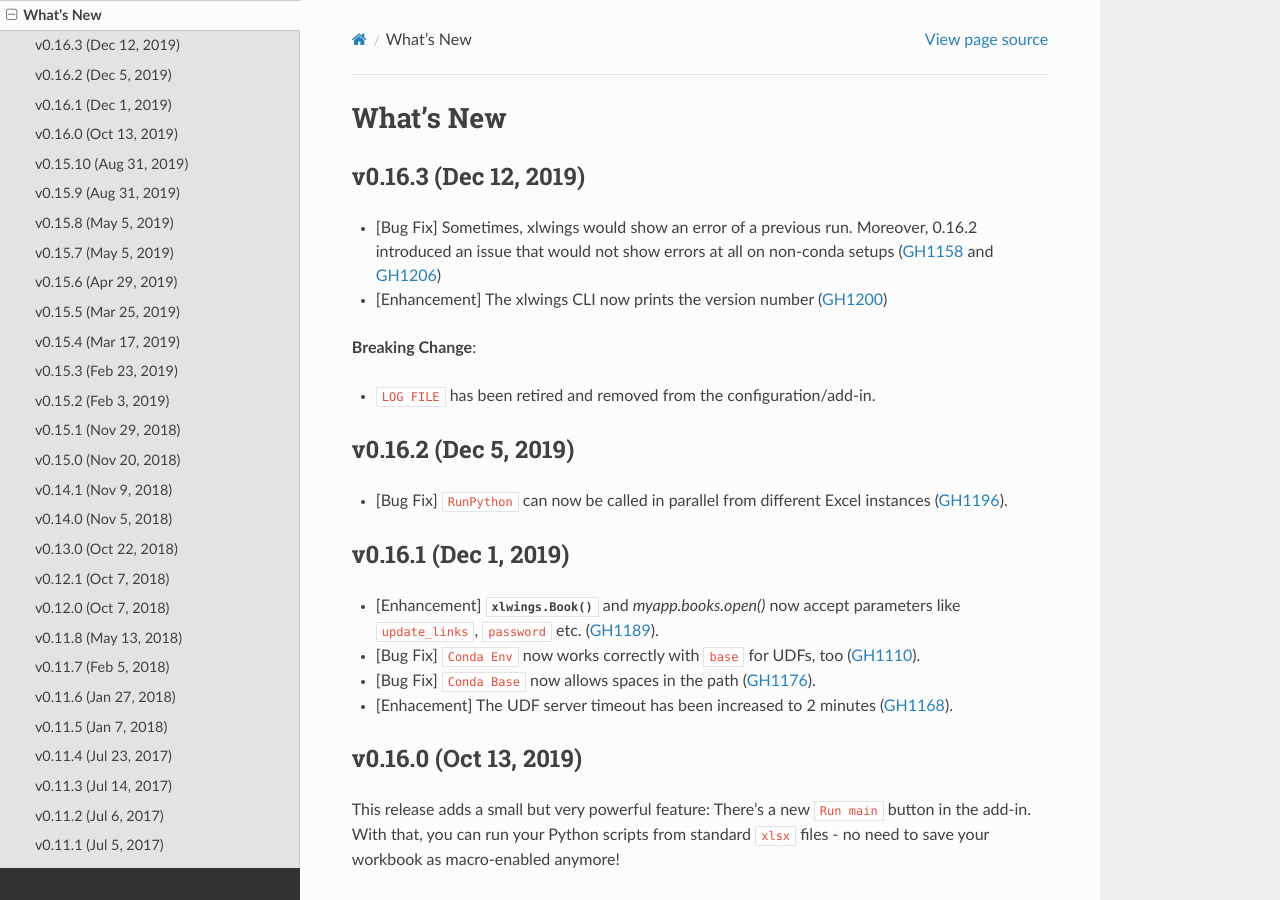
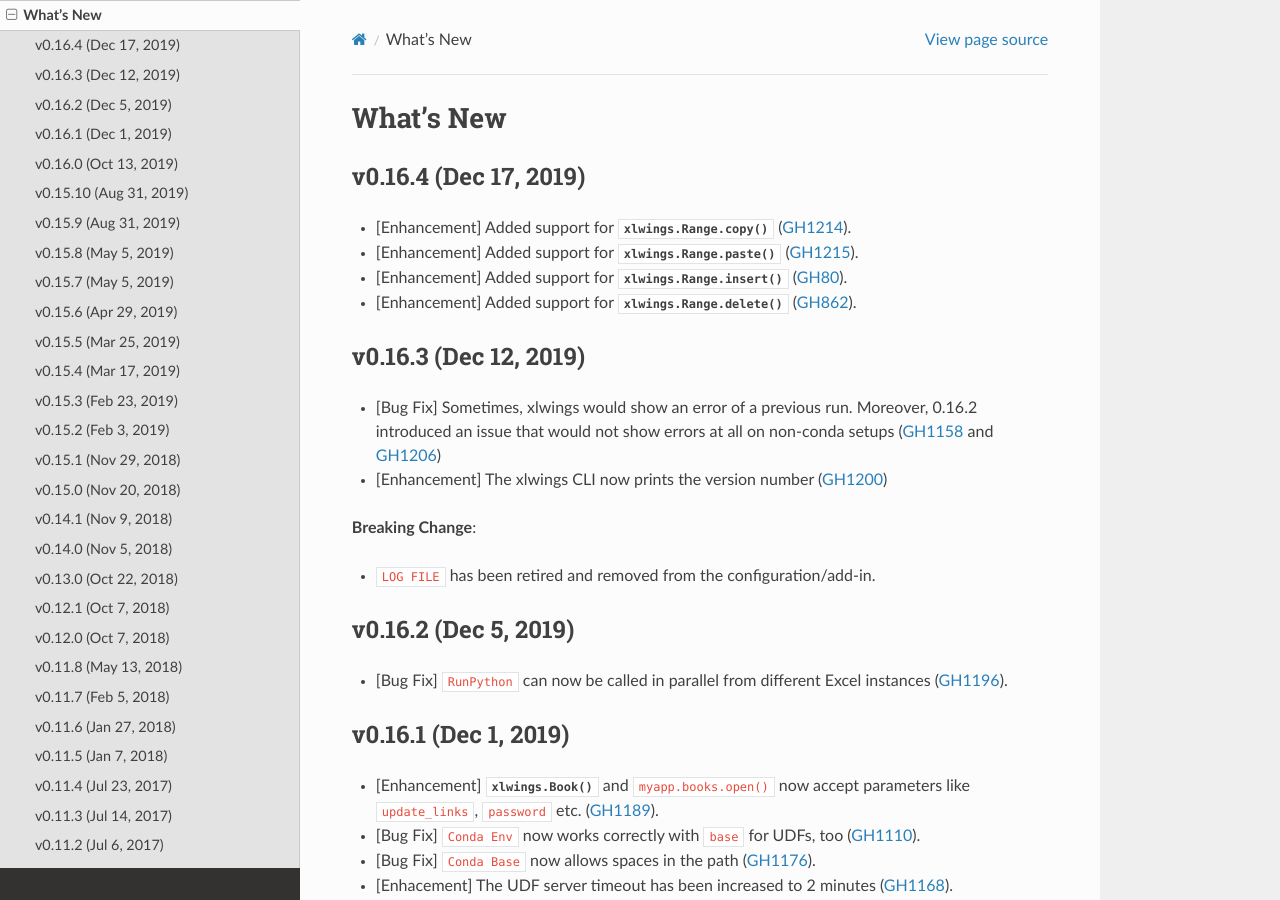
Before and after one commit to xlwings/xlwings, a Sphinx documentation site: the page built from docs/whatsnew.rst, in a window 1280 px wide and 900 px high. Built offline with Sphinx 7.4.7 and the Read the Docs theme 2.0.0, drawn with Linux system fonts in a browser that asks for light colours.

Commit message:
added release notes

```diff
--- a/docs/whatsnew.rst
+++ b/docs/whatsnew.rst
@@ -1,5 +1,13 @@
 What's New
 ==========
+
+v0.16.4 (Dec 17, 2019)
+----------------------
+
+* [Enhancement] Added support for :meth:`xlwings.Range.copy` (:issue:`1214`).
+* [Enhancement] Added support for :meth:`xlwings.Range.paste` (:issue:`1215`).
+* [Enhancement] Added support for :meth:`xlwings.Range.insert` (:issue:`80`).
+* [Enhancement] Added support for :meth:`xlwings.Range.delete` (:issue:`862`).
 
 v0.16.3 (Dec 12, 2019)
 ----------------------
@@ -20,7 +28,7 @@
 v0.16.1 (Dec 1, 2019)
 ---------------------
 
-* [Enhancement] :meth:`xlwings.Book()` and `myapp.books.open()` now accept parameters like
+* [Enhancement] :meth:`xlwings.Book()` and ``myapp.books.open()`` now accept parameters like
   ``update_links``, ``password`` etc. (:issue:`1189`).
 * [Bug Fix] ``Conda Env`` now works correctly with ``base`` for UDFs, too (:issue:`1110`).
 * [Bug Fix] ``Conda Base`` now allows spaces in the path (:issue:`1176`).
```
